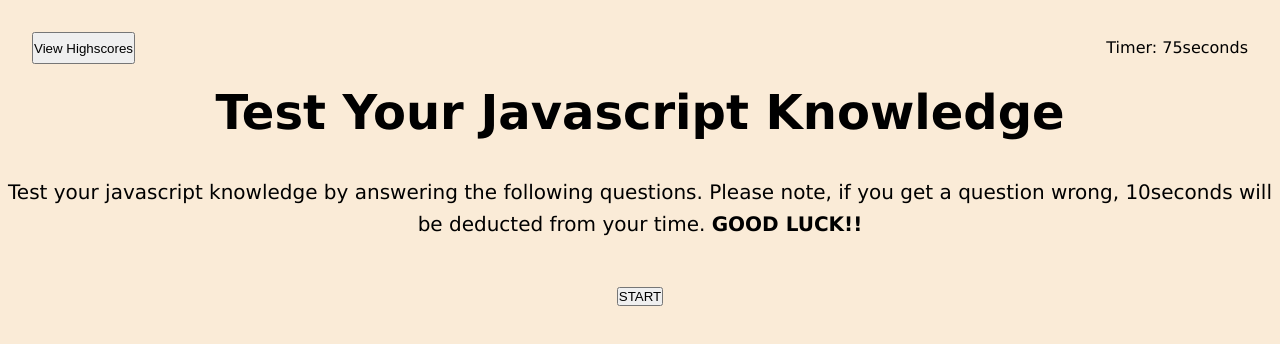
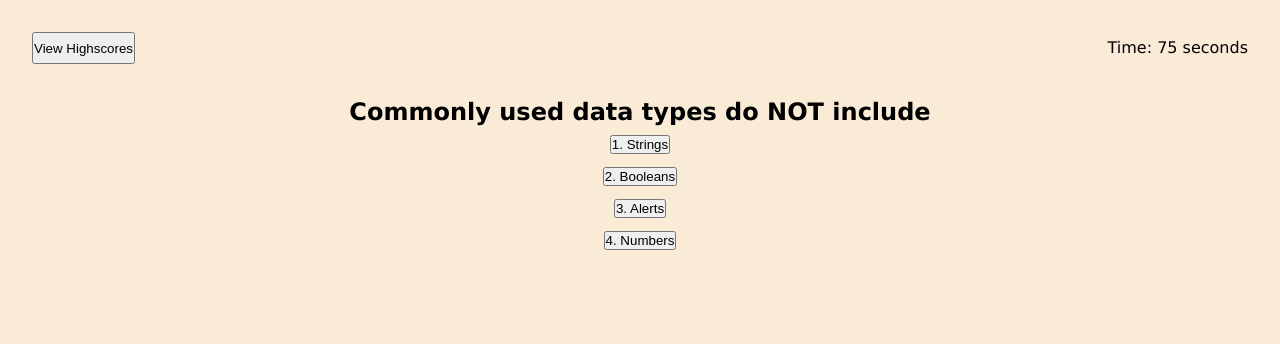
Before and after one commit to abhyankartanvi/04-js-quiz, a plain HTML site: page index.html in a window 1280 px wide. Both pictures are taken after a click on the button "START". Drawn offline with Linux system fonts and the light colour scheme.

Commit message:
created initial functions to display questions and timer and event listener for the start button to operate

```diff
--- /dev/null
+++ b/assets/script.js
@@ -0,0 +1,95 @@
+// variables to be used
+let timeEl = document.querySelector("p.time");
+let timeLeft = 75;
+let questionCount = 0;
+var startBtn = document.querySelector("#start");
+let intro = document.querySelector(".introduction");
+var ques = document.querySelector("#questions");
+let questionEl = document.querySelector("#question");
+let option1 = document.querySelector("#answer1");
+let option2 = document.querySelector("#answer2");
+let option3 = document.querySelector("#answer3");
+let option4 = document.querySelector("#answer4");
+
+// list of questions - create an array of objects
+var questionsList = [
+  {
+    // question 1
+    question: "Commonly used data types do NOT include",
+    options: ["1. Strings", "2. Booleans", "3. Alerts", "4. Numbers"],
+    correctOption: "3",
+  },
+  // question 2
+  {
+    question:
+      "The condition in an if / else statement is enclosed within ____.",
+    options: [
+      "1. quotes",
+      "2. curly brackets",
+      "3. parentheses",
+      "4. square brackets",
+    ],
+    correctOption: "3",
+  },
+  // question 3
+  {
+    question: "Arrays in Javascript can be used to store ____.",
+    options: [
+      "1. Numbers and Strings",
+      "2. Other Arrays",
+      "3. Booleans",
+      "4. All of the above",
+    ],
+    correctOption: "4",
+  },
+  // question 4
+  {
+    question:
+      "String values must be enclosed within ____ when being assigned to variables.",
+    options: ["1. Commas", "2. Curly Brackets", "3. Quotes", "4. Parantheses"],
+    correctOption: "4",
+  },
+  // question 5
+  {
+    question:
+      "A very useful tool used during development and debugging for printing content to the debugger is",
+    options: ["1. Javascript", "2. Terminal", "3. for loops", "4.console.log"],
+    correctOption: "4",
+  },
+];
+
+// set timer interval and invoke it when start is clicked. Timer to reduce and stop if the seconds left is 0 or total questions have been exhausted
+function timerDisplay() {
+  let timerInterval = setInterval(function () {
+    timeLeft--;
+    timeEl.textContent = timeLeft;
+
+    if (timeLeft === 0 || questionCount === questionsList.length) {
+      clearInterval(timerInterval);
+    }
+  }, 1000);
+}
+
+//function to be invoked when start button is clicked. Change display to display the questions and hide the introduction content
+//we want to invoke question and options functions as well
+function startQuiz() {
+  intro.style.display = "none";
+  ques.style.display = "block";
+  questionCount = 0;
+
+  timerDisplay();
+  displayQuestion(questionCount);
+}
+
+function displayQuestion(id) {
+  if (id < questionsList.length) {
+    questionEl.textContent = questionsList[id].question;
+    option1.textContent = questionsList[id].options[0];
+    option2.textContent = questionsList[id].options[1];
+    option3.textContent = questionsList[id].options[2];
+    option4.textContent = questionsList[id].options[3];
+  }
+}
+
+// event listener for start button
+startBtn.addEventListener("click", startQuiz);
--- a/index.html
+++ b/index.html
@@ -13,7 +13,7 @@
       <button id="view-scores">View Highscores</button>
       <!-- end of highscores button -->
       <!-- timer of the right -->
-      <p class="time">Timer: 75seconds</p>
+      <p id="time">Time: 75 seconds</p>
       <!-- end of timer -->
     </header>
     <!-- container section -->
@@ -24,7 +24,7 @@
         Please note, if you get a question wrong, 10seconds will be deducted
         from your time. <strong>GOOD LUCK!!</strong>
       </p>
-      <button id="button" class="button-styling">START</button>
+      <button id="start" >START</button>
     </section>
 
     <!-- questions to be displayed after start button is clicked (set display in CSS) -->
@@ -61,6 +61,6 @@
 
 
     </section>
-     <script src="/script.js"></script>
+     <script src="./assets/script.js"></script>
   </body>
 </html>
```
Also changed, not shown: script.js (deleted).
